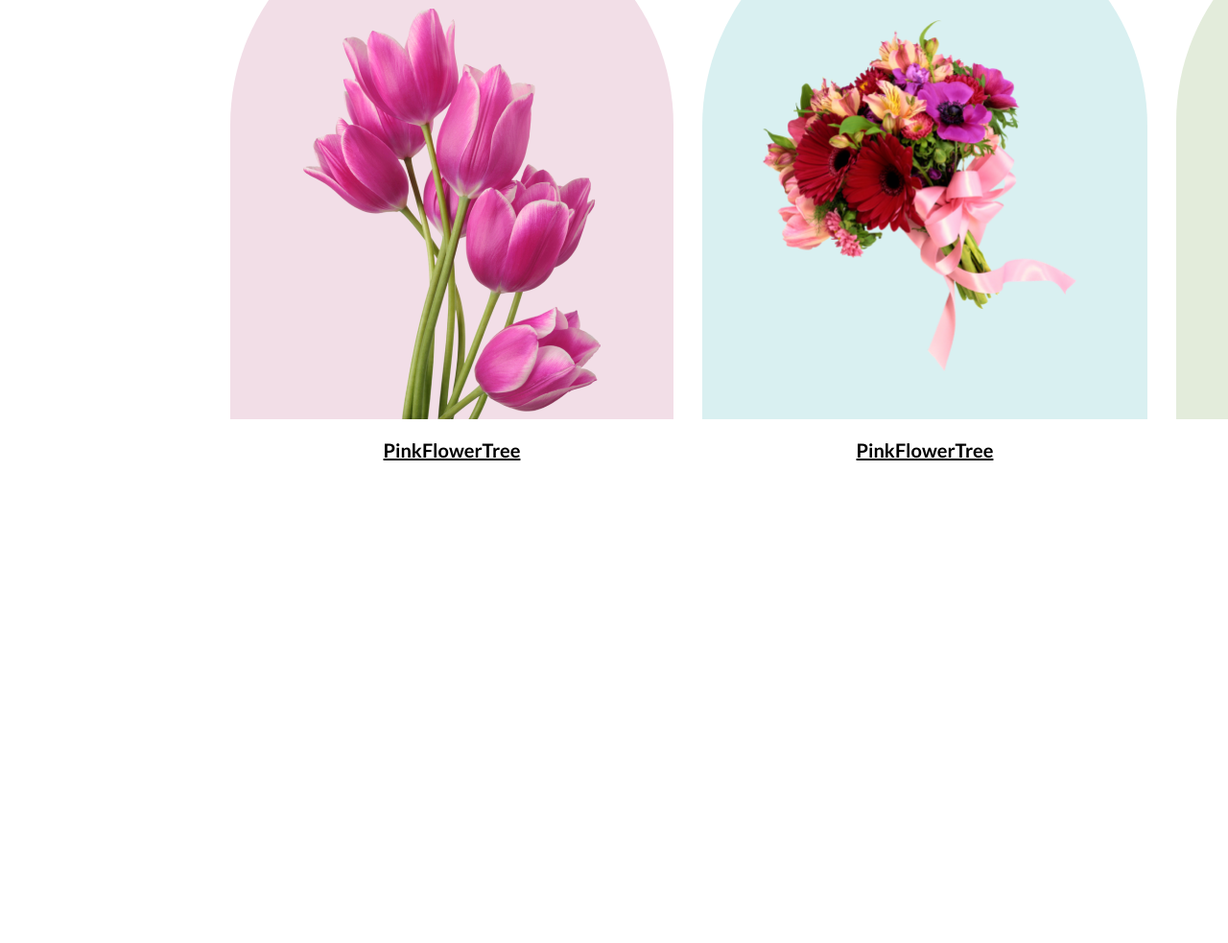
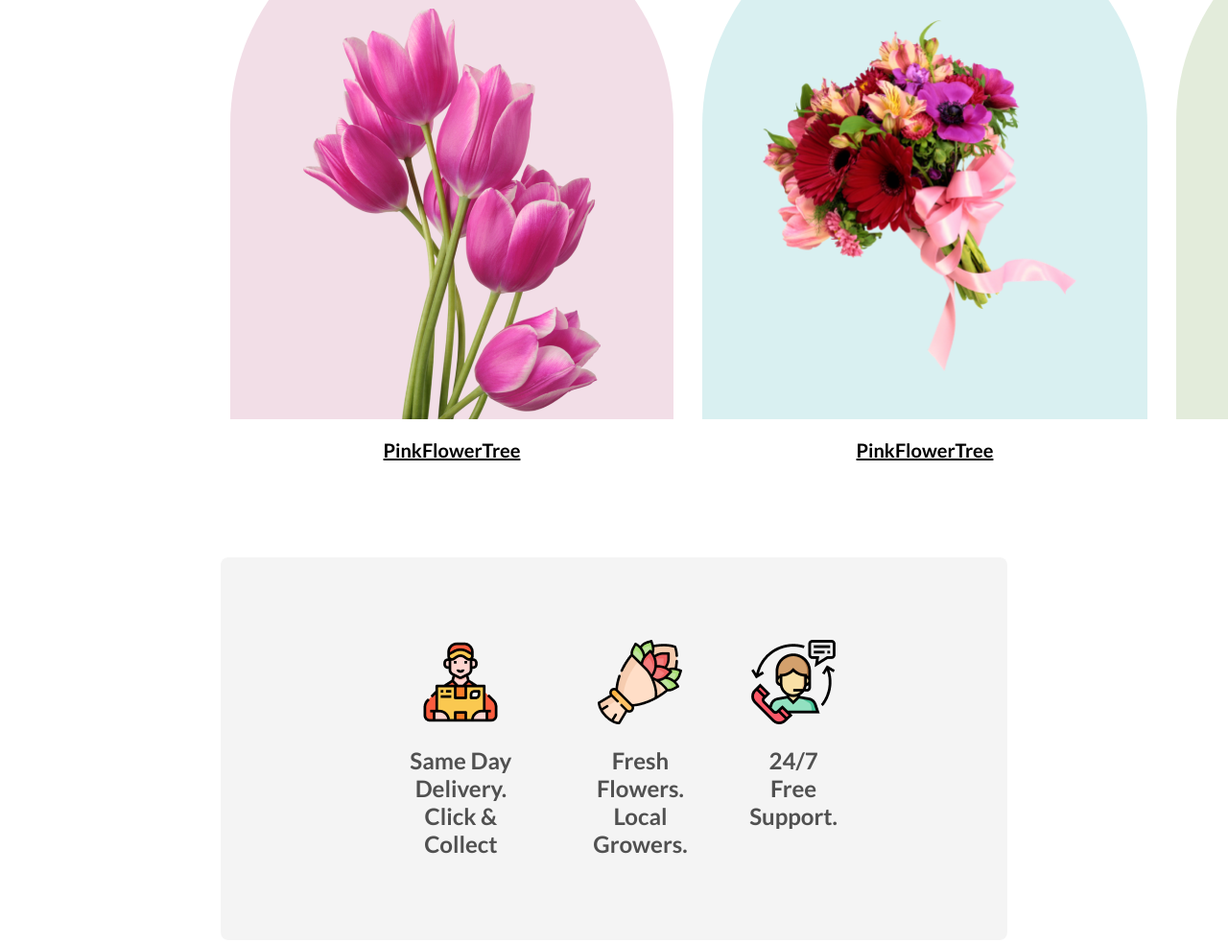
Before and after one commit to Jaber4770/flower-shop, a plain HTML site: page index.html in a window 1280 px wide. Shown: the part 1394-2377 px from the top of the page at 96% size. Before the commit the page ends 1925 px from the top, so only its background shows below. Drawn offline with Linux system fonts and the light colour scheme.

Commit message:
delivery section done

```diff
--- a/index.html
+++ b/index.html
@@ -58,6 +58,22 @@
                 </div>
             </div>
         </section>
+        <section class="Delivery-section-margin">
+            <div class="Delivery-section">
+                <div>
+                    <img src="Flower-Asset/Group57.png">
+                    <p>Same Day Delivery. Click & Collect</p>
+                </div>
+                <div>
+                    <img src="Flower-Asset/Group58.png">
+                    <p>Fresh Flowers. Local Growers.</p>
+                </div>
+                <div>
+                    <img src="Flower-Asset/Group59.png">
+                    <p>24/7 Free Support.</p>
+                </div>
+            </div>
+        </section>
     </main>
     <footer></footer>
 </body>
--- a/style.css
+++ b/style.css
@@ -115,7 +115,8 @@ nav ul li a {
     background: rgba(5, 151, 160, 0.15);
     padding: 117px 47px 50px 47px;
 }
-.light-green-cart-bg{
+
+.light-green-cart-bg {
     background: rgba(71, 125, 17, 0.15);
     padding: 67px 75px 0px 67px;
 }
@@ -123,8 +124,33 @@ nav ul li a {
 .pink-flower-cart img {
     vertical-align: bottom;
 }
-.pink-flower-container a{
+
+.pink-flower-container a {
     color: black;
     font-size: 20px;
-    font-weight: 600
+    font-weight: 600;
 }
+
+.Delivery-section {
+    display: flex;
+    border-radius: 8px;
+    background: rgba(39, 39, 39, 0.05);
+}
+.Delivery-section-margin{
+    margin: 50px 230px;
+}
+.Delivery-section{
+    padding: 86px 177px;
+    display: flex;
+    gap: 50px;
+    justify-content: space-evenly;
+}
+.Delivery-section>div{
+    text-align: center;
+}
+.Delivery-section>div>p{
+    color: rgba(39, 39, 39, 0.8);
+    font-size: 24px;
+    font-weight: 600;
+    margin-top: 20px;
+}
```
